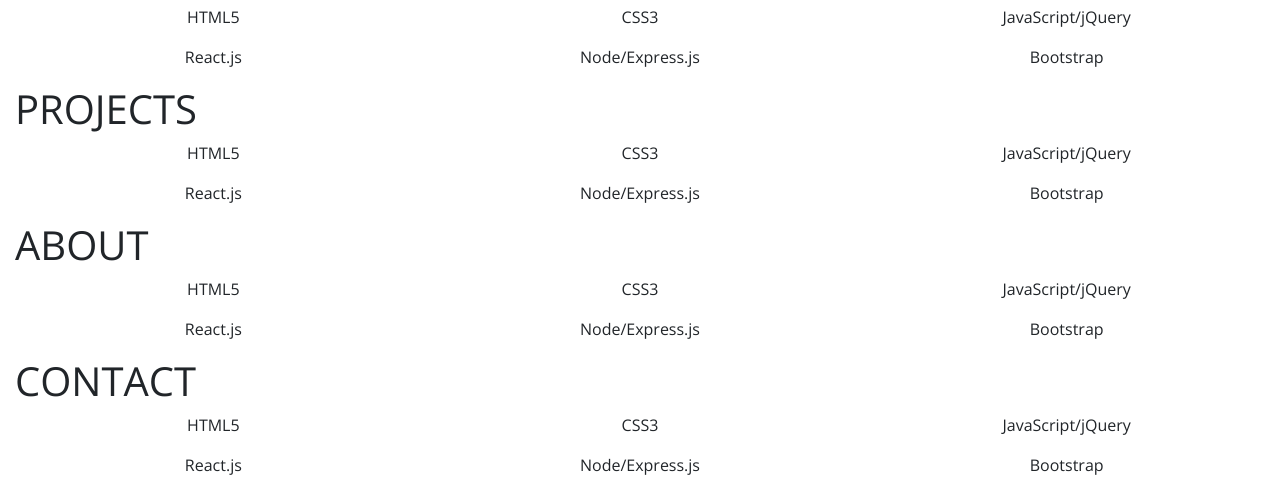
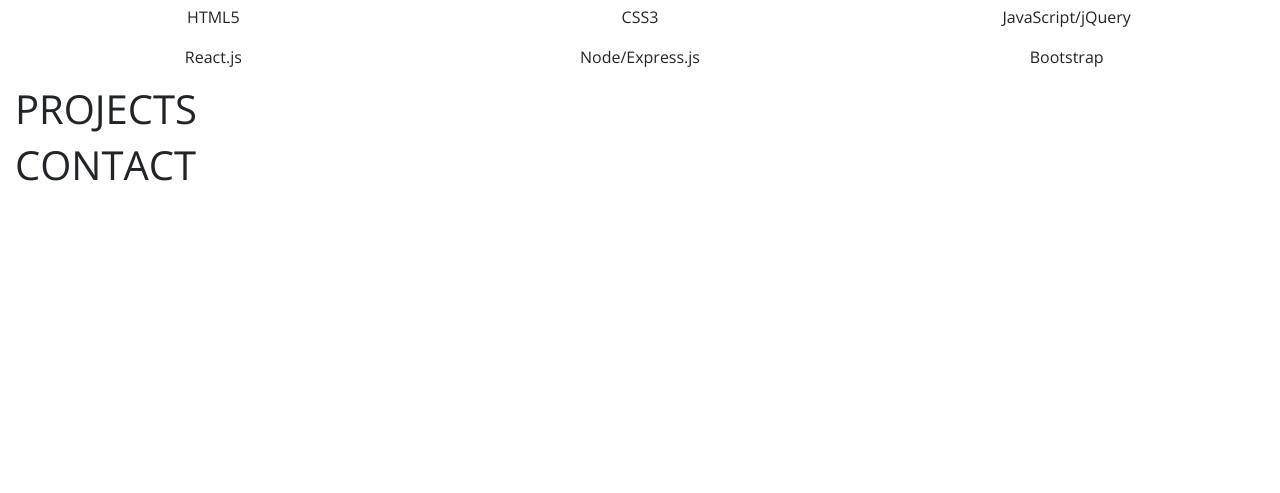
Before and after one commit to eddyc0de/eddyc0de.github.io, a plain HTML site: page index.html in a window 1280 px wide. Shown: the part 851-1344 px from the top of the page. After the commit the page ends 1048 px from the top, so only its background shows below. Drawn offline with nearby package versions, Linux system fonts and the light colour scheme.

Commit message:
Added navbar styles and dummy content removed

```diff
--- a/css/themes/theme-xs.css
+++ b/css/themes/theme-xs.css
@@ -7,6 +7,12 @@
 	padding: 0;
 	margin: 0;
 	font-family: 'Open Sans', sans-serif;
+}
+.span-bold {
+	font-weight: 700;
+}
+.span-uppercase {
+	text-transform: uppercase;
 }
 header {
 	height: 100%;
@@ -25,6 +31,9 @@
 	font-size: 5rem;
 	text-shadow: 4px 4px 10px #000;
 }
+.navbar-brand span {
+	color: red;
+}
 ul {
 	list-style-type: none;
 }
--- a/index.html
+++ b/index.html
@@ -17,13 +17,12 @@
 <body>
 	<!-- NAVBAR -->
 	<nav class="navbar navbar-expand-md navbar-dark bg-dark">
-	  <a class="navbar-brand" href="index.html">EDGAR</a>
+	  <a class="navbar-brand span-uppercase span-bold" href="index.html"><span>{</span> EDGAR <span>}</span></a>
 	  <button class="navbar-toggler" type="button" data-toggle="collapse" data-target="#navbarSupportedContent" aria-controls="navbarSupportedContent" aria-expanded="false" aria-label="Toggle navigation">
 	    <span class="navbar-toggler-icon"></span>
 	  </button>
-
 	  <div class="collapse navbar-collapse" id="navbarSupportedContent">
-	    <ul class="navbar-nav ml-auto">
+	    <ul class="navbar-nav ml-auto span-uppercase span-bold">
 	      <li class="nav-item active">
 	        <a class="nav-link" href="#">Home <span class="sr-only">(current)</span></a>
 	      </li>
@@ -32,9 +31,6 @@
 	      </li>
 	      <li class="nav-item">
 	        <a class="nav-link" href="#">Projects</a>
-	      </li>
-	      <li class="nav-item">
-	        <a class="nav-link" href="#">About me</a>
 	      </li>
 	      <li class="nav-item">
 	        <a class="nav-link" href="#">Contact</a>
@@ -83,51 +79,7 @@
 				</div>
 				<div class="container-fluid span-tech-stack">
 					<div class="row">
-						<div class="col-12 col-sm-6 col-md-4 text-center">
-							<p>HTML5</p>
-						</div>
-						<div class="col-12 col-sm-6 col-md-4 text-center">
-							<p>CSS3</p>
-						</div>
-						<div class="col-12 col-sm-6 col-md-4 text-center">
-							<p>JavaScript/jQuery</p>
-						</div>
-						<div class="col-12 col-sm-6 col-md-4 text-center">
-							<p>React.js</p>
-						</div>
-						<div class="col-12 col-sm-6 col-md-4 text-center">
-							<p>Node/Express.js</p>
-						</div>
-						<div class="col-12 col-sm-6 col-md-4 text-center">
-							<p>Bootstrap</p>
-						</div>
-					</div>
-				</div>
-			</div>
-			<div class="row">
-				<div class="col-12">
-					<h1>ABOUT</h1>
-				</div>
-				<div class="container-fluid span-tech-stack">
-					<div class="row">
-						<div class="col-12 col-sm-6 col-md-4 text-center">
-							<p>HTML5</p>
-						</div>
-						<div class="col-12 col-sm-6 col-md-4 text-center">
-							<p>CSS3</p>
-						</div>
-						<div class="col-12 col-sm-6 col-md-4 text-center">
-							<p>JavaScript/jQuery</p>
-						</div>
-						<div class="col-12 col-sm-6 col-md-4 text-center">
-							<p>React.js</p>
-						</div>
-						<div class="col-12 col-sm-6 col-md-4 text-center">
-							<p>Node/Express.js</p>
-						</div>
-						<div class="col-12 col-sm-6 col-md-4 text-center">
-							<p>Bootstrap</p>
-						</div>
+
 					</div>
 				</div>
 			</div>
@@ -137,24 +89,7 @@
 				</div>
 				<div class="container-fluid span-tech-stack">
 					<div class="row">
-						<div class="col-12 col-sm-6 col-md-4 text-center">
-							<p>HTML5</p>
-						</div>
-						<div class="col-12 col-sm-6 col-md-4 text-center">
-							<p>CSS3</p>
-						</div>
-						<div class="col-12 col-sm-6 col-md-4 text-center">
-							<p>JavaScript/jQuery</p>
-						</div>
-						<div class="col-12 col-sm-6 col-md-4 text-center">
-							<p>React.js</p>
-						</div>
-						<div class="col-12 col-sm-6 col-md-4 text-center">
-							<p>Node/Express.js</p>
-						</div>
-						<div class="col-12 col-sm-6 col-md-4 text-center">
-							<p>Bootstrap</p>
-						</div>
+
 					</div>
 				</div>
 			</div>
```
